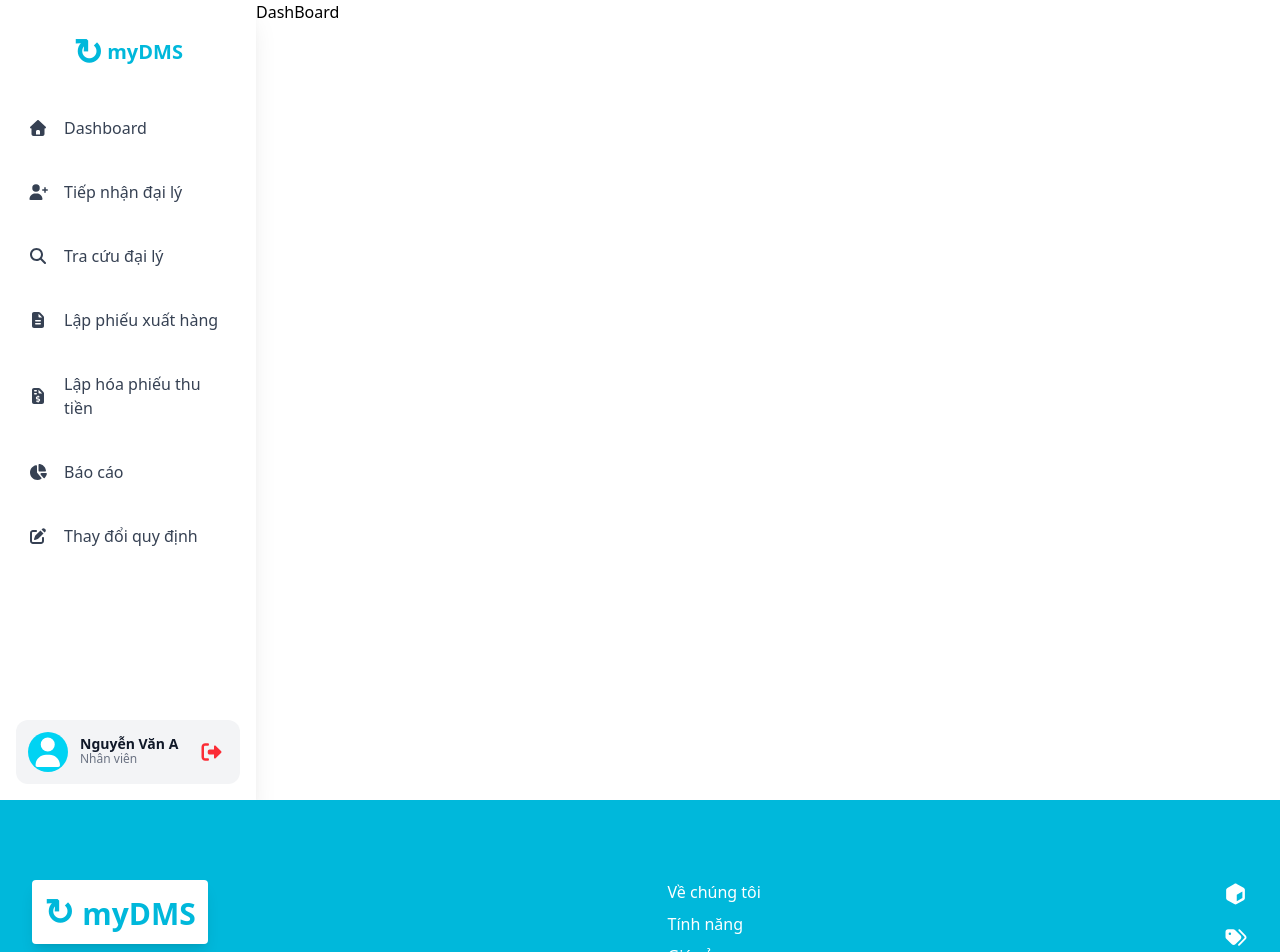
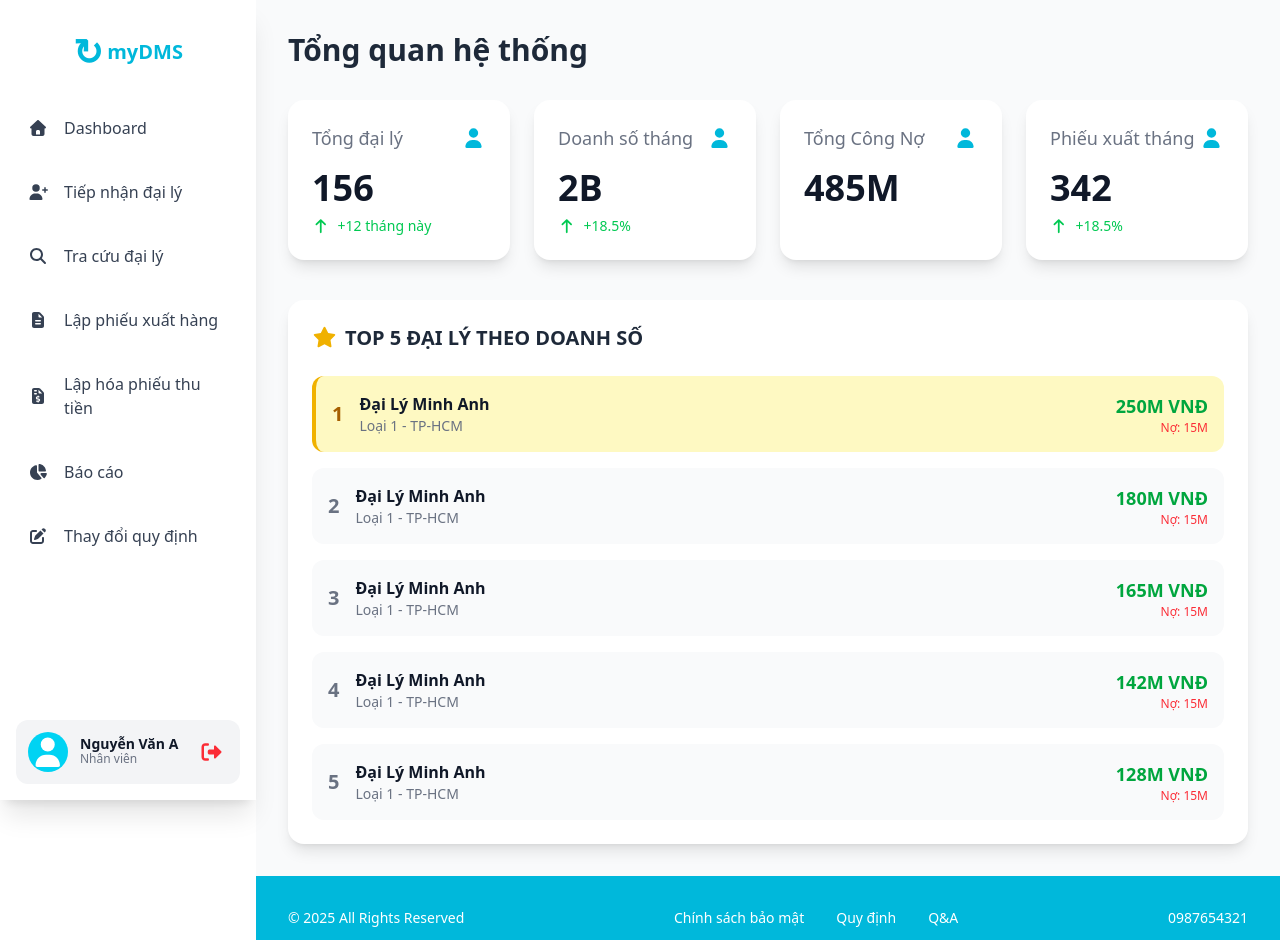
Before and after one commit to PhaPDA13/Front_End_NM-CNPM, a React app: page / in a window 1280 px wide. Shown: the top 952 px of the page. Built offline with nearby package versions, Linux system fonts and the light colour scheme; sample sign-in values are in the browser's storage; the HTML template or start-up script is replaced by a standard one.

Commit message:
Fix layout

```diff
--- /dev/null
+++ b/src/components/StatCard.jsx
@@ -0,0 +1,48 @@
+// StatCard.jsx
+import React from 'react';
+import { FontAwesomeIcon } from '@fortawesome/react-fontawesome';
+import { faUser, faArrowUp, faArrowDown } from '@fortawesome/free-solid-svg-icons';
+
+const StatCard = ({ title, value, detail, type = 'user', trend = 'up' }) => {
+  // Xác định màu sắc cho trend (tăng/giảm)
+  const trendColor = trend === 'up' ? 'text-green-500' : 'text-red-500';
+  const TrendIcon = trend === 'up' ? faArrowUp : faArrowDown;
+
+  // Xác định icon chính
+  let MainIcon = faUser;
+  if (title.includes('nợ')) {
+    // Thay đổi icon dựa trên tiêu đề nếu cần
+  }
+
+  return (
+    <div className="bg-white p-6 rounded-2xl shadow-lg hover:shadow-xl transition-shadow duration-300">
+      <div className="flex justify-between items-start">
+        <h3 className="text-lg font-medium text-gray-500">{title}</h3>
+        {/* Icon nhỏ bên phải */}
+        <div className="text-cyan-500 text-xl">
+          <FontAwesomeIcon icon={MainIcon} />
+        </div>
+      </div>
+
+      <div className="mt-4">
+        <p className="text-4xl font-bold text-gray-900">{value}</p>
+      </div>
+
+      <div className="mt-2 flex items-center">
+        {/* Trend Indicator */}
+        {detail && (
+          <>
+            <FontAwesomeIcon icon={TrendIcon} className={`${trendColor} text-sm mr-2`} />
+            <span className={`${trendColor} text-sm font-medium`}>{detail}</span>
+          </>
+        )}
+        {/* Chi tiết thêm (nếu có) */}
+        {title.includes('nợ') && !detail && (
+           <span className="text-red-500 text-sm font-medium">Cần thu hồi</span>
+        )}
+      </div>
+    </div>
+  );
+};
+
+export default StatCard;
--- a/src/features/DashBoard/DashBoard.jsx
+++ b/src/features/DashBoard/DashBoard.jsx
@@ -1,7 +1,90 @@
-export default function DashBoard(){
-    return (
-        <>
-            DashBoard
-        </>
-    )
-}
+// DashboardPage.jsx
+import React from 'react';
+import StatCard from '../../components/StatCard';
+import { FontAwesomeIcon } from '@fortawesome/react-fontawesome';
+import { faStar } from '@fortawesome/free-solid-svg-icons';
+
+// Dữ liệu mock cho các thẻ thống kê
+const statData = [
+  { title: 'Tổng đại lý', value: '156', detail: '+12 tháng này', trend: 'up' },
+  { title: 'Doanh số tháng', value: '2B', detail: '+18.5%', trend: 'up' },
+  { title: 'Tổng Công Nợ', value: '485M', detail: null, trend: 'down' }, // Cần thu hồi
+  { title: 'Phiếu xuất tháng', value: '342', detail: '+18.5%', trend: 'up' },
+];
+
+// Dữ liệu mock cho bảng xếp hạng TOP 5
+const topDealers = [
+  { name: 'Đại Lý Minh Anh', location: 'Loại 1 - TP-HCM', doanhSo: '250M VNĐ', congNo: '15M', isTop: true },
+  { name: 'Đại Lý Minh Anh', location: 'Loại 1 - TP-HCM', doanhSo: '180M VNĐ', congNo: '15M', isTop: false },
+  { name: 'Đại Lý Minh Anh', location: 'Loại 1 - TP-HCM', doanhSo: '165M VNĐ', congNo: '15M', isTop: false },
+  { name: 'Đại Lý Minh Anh', location: 'Loại 1 - TP-HCM', doanhSo: '142M VNĐ', congNo: '15M', isTop: false },
+  { name: 'Đại Lý Minh Anh', location: 'Loại 1 - TP-HCM', doanhSo: '128M VNĐ', congNo: '15M', isTop: false },
+];
+
+const DashboardPage = () => {
+  return (
+    <div className="flex-1 h-full bg-gray-50 overflow-y-auto">
+
+      {/* Khu vực Nội dung chính */}
+      <main className="p-8">
+        <h1 className="text-3xl font-bold text-gray-800 mb-8">Tổng quan hệ thống</h1>
+
+        {/* 1. Hàng Thống Kê Tổng Quan (Stat Cards) */}
+        <div className="grid grid-cols-1 md:grid-cols-2 lg:grid-cols-4 gap-6">
+          {statData.map((data, index) => (
+            <StatCard
+              key={index}
+              title={data.title}
+              value={data.value}
+              detail={data.detail}
+              trend={data.trend}
+            />
+          ))}
+        </div>
+
+        {/* 2. Bảng Xếp Hạng TOP 5 */}
+        <div className="mt-10 bg-white p-6 rounded-2xl shadow-lg">
+
+          {/* Tiêu đề */}
+          <h2 className="text-xl font-bold text-gray-800 mb-6 flex items-center">
+            <FontAwesomeIcon icon={faStar} className="text-yellow-500 mr-2" />
+            TOP 5 ĐẠI LÝ THEO DOANH SỐ
+          </h2>
+
+          {/* Danh sách Xếp Hạng */}
+          <div className="space-y-4">
+            {topDealers.map((dealer, index) => (
+              <div
+                key={index}
+                className={`flex justify-between items-center p-4 rounded-xl transition duration-200
+                          ${dealer.isTop ? 'bg-yellow-100 border-l-4 border-yellow-500' : 'bg-gray-50'}`}
+              >
+
+                {/* Thông tin Đại lý */}
+                <div className="flex items-center">
+                  <span className={`text-xl font-bold mr-4 ${dealer.isTop ? 'text-yellow-700' : 'text-gray-500'}`}>
+                    {index + 1}
+                  </span>
+                  <div>
+                    <p className="text-base font-semibold text-gray-900">{dealer.name}</p>
+                    <p className="text-sm text-gray-500">{dealer.location}</p>
+                  </div>
+                </div>
+
+                {/* Doanh số và Công nợ */}
+                <div className="text-right">
+                  <p className="text-lg font-bold text-green-600">{dealer.doanhSo}</p>
+                  <p className="text-xs text-red-500">Nợ: {dealer.congNo}</p>
+                </div>
+              </div>
+            ))}
+          </div>
+
+        </div>
+
+      </main>
+    </div>
+  );
+};
+
+export default DashboardPage;
--- a/src/layout/Footer.jsx
+++ b/src/layout/Footer.jsx
@@ -13,71 +13,7 @@ import {
 const Footer = () => {
   return (
     // Toàn bộ footer: Màu nền xanh (cyan), padding, vị trí tương đối
-    <footer className="bg-cyan-500 pt-20 pb-4 text-white relative overflow-hidden">
-
-      {/* Mô phỏng hiệu ứng sóng/đường cong phức tạp bằng cách sử dụng một hình dạng CSS
-        hoặc một SVG ở đây nếu cần, nhưng chúng ta sẽ bỏ qua để giữ sự đơn giản của Tailwind.
-        Màu nền đã cung cấp hiệu ứng cơ bản.
-      */}
-
-      {/* Container chính: Đặt ở giữa, phân chia 4 cột (logo, nav, social, bottom) */}
-      <div className="max-w-7xl mx-auto px-4 sm:px-6 lg:px-8 flex flex-col md:flex-row justify-between items-start">
-
-        {/* Cột Logo */}
-        <div className="flex-1 mb-8 md:mb-0">
-          <div className="bg-white p-3 rounded shadow-lg inline-block">
-            {/* Logo myDMS và icon xoay */}
-            <div className="flex items-center text-cyan-500 text-3xl font-bold">
-              <span className="text-4xl mr-2 animate-spin-slow">↻</span>
-              <span className="mt-1">myDMS</span>
-            </div>
-          </div>
-        </div>
-
-        {/* Cột Navigation Links */}
-        <div className="flex-1 flex justify-start pl-0 md:pl-20 mb-8 md:mb-0">
-          <ul className="list-none p-0 m-0 space-y-2 text-base">
-            <li>
-              <a href="/about" className="hover:underline">Về chúng tôi</a>
-            </li>
-            <li>
-              <a href="/features" className="hover:underline">Tính năng</a>
-            </li>
-            <li>
-              <a href="/pricing" className="hover:underline">Giá cả</a>
-            </li>
-            <li>
-              <a href="/contact" className="hover:underline">Liên hệ</a>
-            </li>
-          </ul>
-        </div>
-
-        {/* Cột Social Icons (Đơn giản hóa, sử dụng flex column) */}
-        <div className="space-y-4 text-xl">
-            {/* Icon 1 - Thay thế cho icon cây (hoặc bất kỳ icon nào khác) */}
-            <a href="#" className="block hover:text-cyan-200" aria-label="Feature 1">
-              <FontAwesomeIcon icon={faCube} />
-            </a>
-            {/* Icon 2 - Thay thế cho icon tag */}
-            <a href="#" className="block hover:text-cyan-200" aria-label="Feature 2">
-              <FontAwesomeIcon icon={faTags} />
-            </a>
-            {/* Icon Instagram */}
-            <a href="https://instagram.com" target="_blank" rel="noopener noreferrer" className="block hover:text-cyan-200" aria-label="Instagram">
-              <FontAwesomeIcon icon={faInstagram} />
-            </a>
-            {/* Icon Twitter */}
-            <a href="https://twitter.com" target="_blank" rel="noopener noreferrer" className="block hover:text-cyan-200" aria-label="Twitter">
-              <FontAwesomeIcon icon={faTwitter} />
-            </a>
-        </div>
-      </div>
-
-      {/* --- Horizontal Rule để tách phần dưới cùng --- */}
-      <div className="max-w-7xl mx-auto px-4 sm:px-6 lg:px-8 mt-6">
-        <hr className="border-t border-cyan-400 opacity-50" />
-      </div>
-
+    <footer className="bg-cyan-500 pt-4 pb-3 text-white relative overflow-hidden">
       {/* Thanh Bottom Bar (Copyright và Policies) */}
       <div className="max-w-7xl mx-auto px-4 sm:px-6 lg:px-8 mt-4 flex flex-col md:flex-row justify-between items-center text-sm">
 
--- a/src/layout/Layout.jsx
+++ b/src/layout/Layout.jsx
@@ -2,18 +2,24 @@ import { Outlet } from "react-router-dom";
 import Footer from "./Footer";
 import Nav from "./Nav";
 
-export default function Layout(){
+export default function Layout() {
     return (
-        <>
-            <div className="flex">
-                <div>
-                    <Nav/>
-                </div>
-                <div>
-                    <Outlet/>
-                </div>
+        <div className="min-h-screen flex">
+            {/* NAV */}
+            <aside className="fixed top-0 left-0 h-screen w-64 z-50">
+                <Nav />
+            </aside>
+
+            {/* CONTENT */}
+            <div className="ml-64 flex flex-col flex-1 min-h-screen">
+                {/* Main content */}
+                <main className="flex-1 overflow-y-auto">
+                    <Outlet />
+                </main>
+
+                {/* Footer */}
+                <Footer />
             </div>
-            <Footer/>
-        </>
-    )
+        </div>
+    );
 }
--- a/src/router/routers.jsx
+++ b/src/router/routers.jsx
@@ -30,7 +30,11 @@ const routers = [
                     {
                         index: true,
                         element: <DashBoard />
-                    }
+                    },
+                    {
+                        path: 'dashboard',
+                        element: <DashBoard />
+                    },
                 ]
             }
         ]
```
Also changed, not shown: src/layout/Nav.jsx (indentation only).
